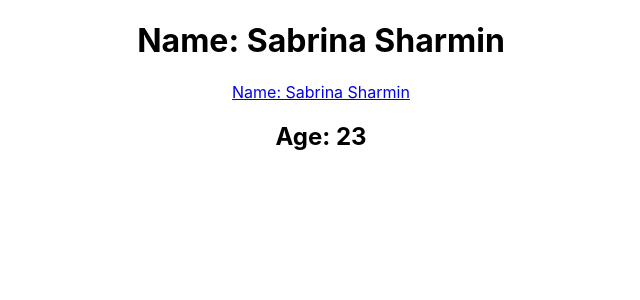
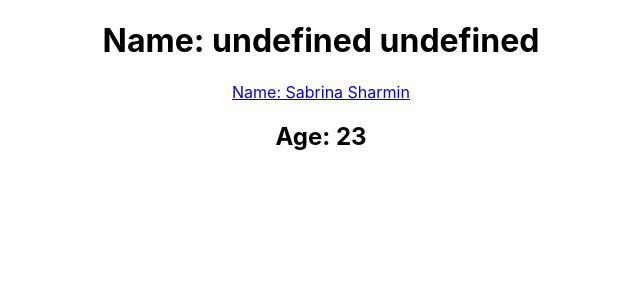
Before and after one commit to polin103109/react-examples, a React (Create React App) app: page / in a window 1280 px wide. Shown: the top 300 px of the page, without its empty margins (319-959 px from the left). Built offline with nearby package versions, Linux system fonts and the light colour scheme.

Commit message:
use context in class based component

```diff
--- a/src/Profile/PersonName.jsx
+++ b/src/Profile/PersonName.jsx
@@ -1,4 +1,4 @@
-import { useContext } from "react"
+import React, { useContext } from "react"
 import UseContext from "../context/UserContext"
 
 const UserPortfoliolink = () => {
@@ -6,12 +6,26 @@ const UserPortfoliolink = () => {
    return <a href={url}>{`Name: ${firstname} ${lastname}`}</a>
 }
 
-export const PersonName = () =>{
-    const {firstname,lastname}=useContext(UseContext);
+// export const PersonName = () =>{
+//     const {firstname,lastname}=useContext(UseContext);
+//     return (
+//         <div>
+//              <h1>{`Name: ${firstname} ${lastname}`}</h1>
+//              <UserPortfoliolink firstname={firstname} lastname={lastname} />
+//         </div>
+//     )
+// }
+class PersonName extends React.Component{
+
+  render(){
+    const { firstname,lastname }=this.context;
     return (
-        <div>
-             <h1>{`Name: ${firstname} ${lastname}`}</h1>
-             <UserPortfoliolink firstname={firstname} lastname={lastname} />
-        </div>
-    )
+             <div>
+              <h1>{`Name: ${firstname} ${lastname}`}</h1>
+                  <UserPortfoliolink firstname={firstname} lastname={lastname} />
+                 </div>
+         );
+  }
 }
+PersonName.contextType= useContext;
+export {PersonName};
```
